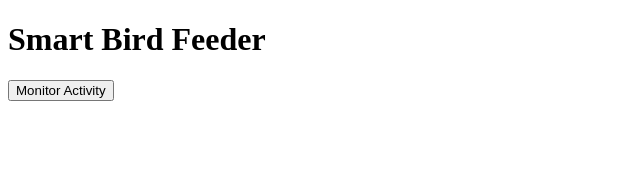
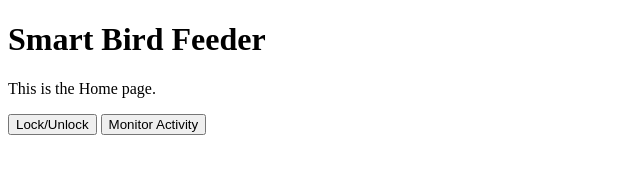
Before and after one commit to abhinav-kayastha/smart-bird-feeder, a website: page ui/index.html in a window 1280 px wide. Shown: the whole page, without its empty margins (0-640 px from the left). Drawn offline with Linux system fonts and the light colour scheme.

Commit message:
adding clear description and lock/unlock button

```diff
--- a/ui/index.html
+++ b/ui/index.html
@@ -7,6 +7,8 @@
 </head>
 <body>
   <h1>Smart Bird Feeder</h1>
+  <p>This is the Home page.</p>
+  <button>Lock/Unlock</button>
   <button onclick="window.location.href='/activity'">Monitor Activity</button>
 </body>
 </html>
```
Also changed, not shown: ui/activity.html (+1 -0 lines).
